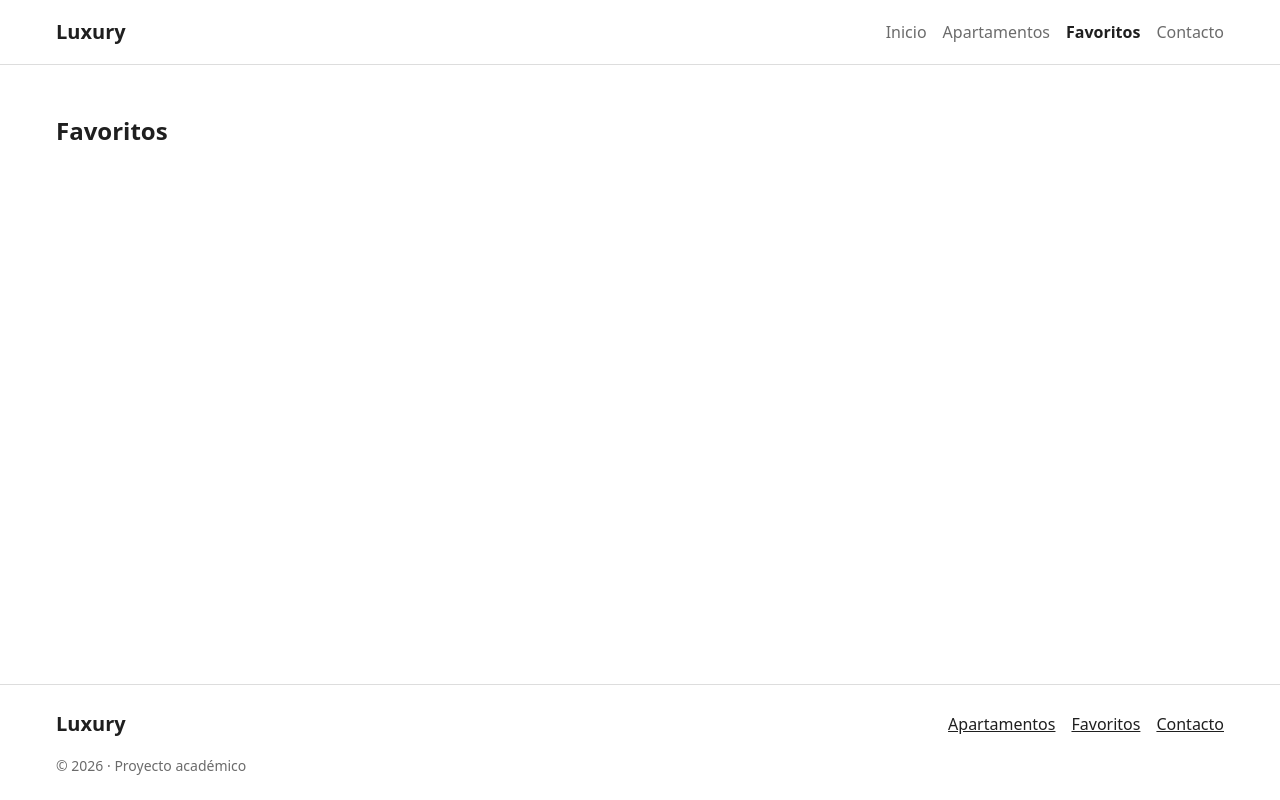
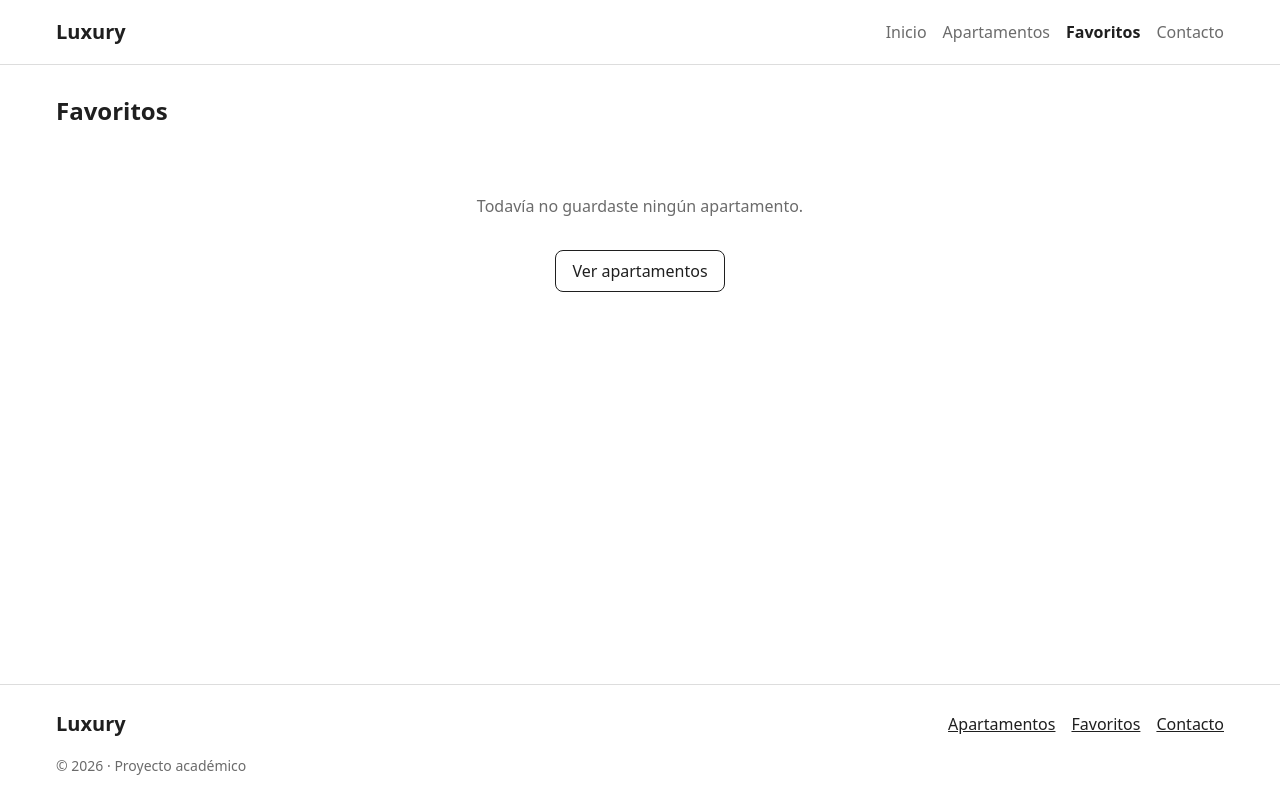
Before and after one commit to keyloor/proyecto-luxury, a React (Vite) app: page /favoritos in a window 1280 px wide. Built offline with nearby package versions, Linux system fonts and the light colour scheme.

Commit message:
Mostrar los apartamentos favoritos en su página

```diff
--- a/src/app/features/favorites/pages/Favorites.tsx
+++ b/src/app/features/favorites/pages/Favorites.tsx
@@ -1,7 +1,55 @@
+import { Link } from 'react-router-dom'
+import { useFetch } from '../../shared/hooks/useFetch'
+import type { Apartment } from '../../apartments/types/Apartment'
+import ApartmentCardList from '../../apartments/components/ApartmentCardList'
+import { useFavorites } from '../context/FavoritesContext'
+import '../styles/Favorites.css'
+
 const Favorites = () => {
+  const { data, isLoading, error } = useFetch<Apartment[]>('/data/apartments.json')
+  const { favorites } = useFavorites()
+
+  if (isLoading) {
+    return (
+      <section className="container page-section">
+        <p className="favorites-message">Cargando favoritos...</p>
+      </section>
+    )
+  }
+
+  if (error) {
+    return (
+      <section className="container page-section">
+        <p className="favorites-message">No se pudieron cargar los favoritos: {error}</p>
+      </section>
+    )
+  }
+
+  const favoriteApartments = data
+    ? data.filter((apartment) => favorites.includes(apartment.id))
+    : []
+
   return (
     <section className="container page-section">
-      <h1>Favoritos</h1>
+      <h1 className="favorites-title">Favoritos</h1>
+
+      {favoriteApartments.length === 0 ? (
+        <div className="favorites-empty">
+          <p className="favorites-message">Todavía no guardaste ningún apartamento.</p>
+          <Link className="favorites-link" to="/apartamentos">
+            Ver apartamentos
+          </Link>
+        </div>
+      ) : (
+        <>
+          <p className="favorites-count">
+            {favoriteApartments.length === 1
+              ? 'Tenés 1 apartamento guardado.'
+              : `Tenés ${favoriteApartments.length} apartamentos guardados.`}
+          </p>
+          <ApartmentCardList apartments={favoriteApartments} />
+        </>
+      )}
     </section>
   )
 }
--- /dev/null
+++ b/src/app/features/favorites/styles/Favorites.css
@@ -0,0 +1,28 @@
+.favorites-title {
+  margin-top: 0;
+}
+
+.favorites-count {
+  color: var(--color-muted);
+}
+
+.favorites-message {
+  padding: 32px 0 16px;
+  text-align: center;
+  color: var(--color-muted);
+}
+
+.favorites-empty {
+  display: flex;
+  flex-direction: column;
+  align-items: center;
+  padding-bottom: 32px;
+}
+
+.favorites-link {
+  padding: 8px 16px;
+  border: 1px solid var(--color-primary);
+  border-radius: var(--radius);
+  text-decoration: none;
+  color: var(--color-primary);
+}
```
